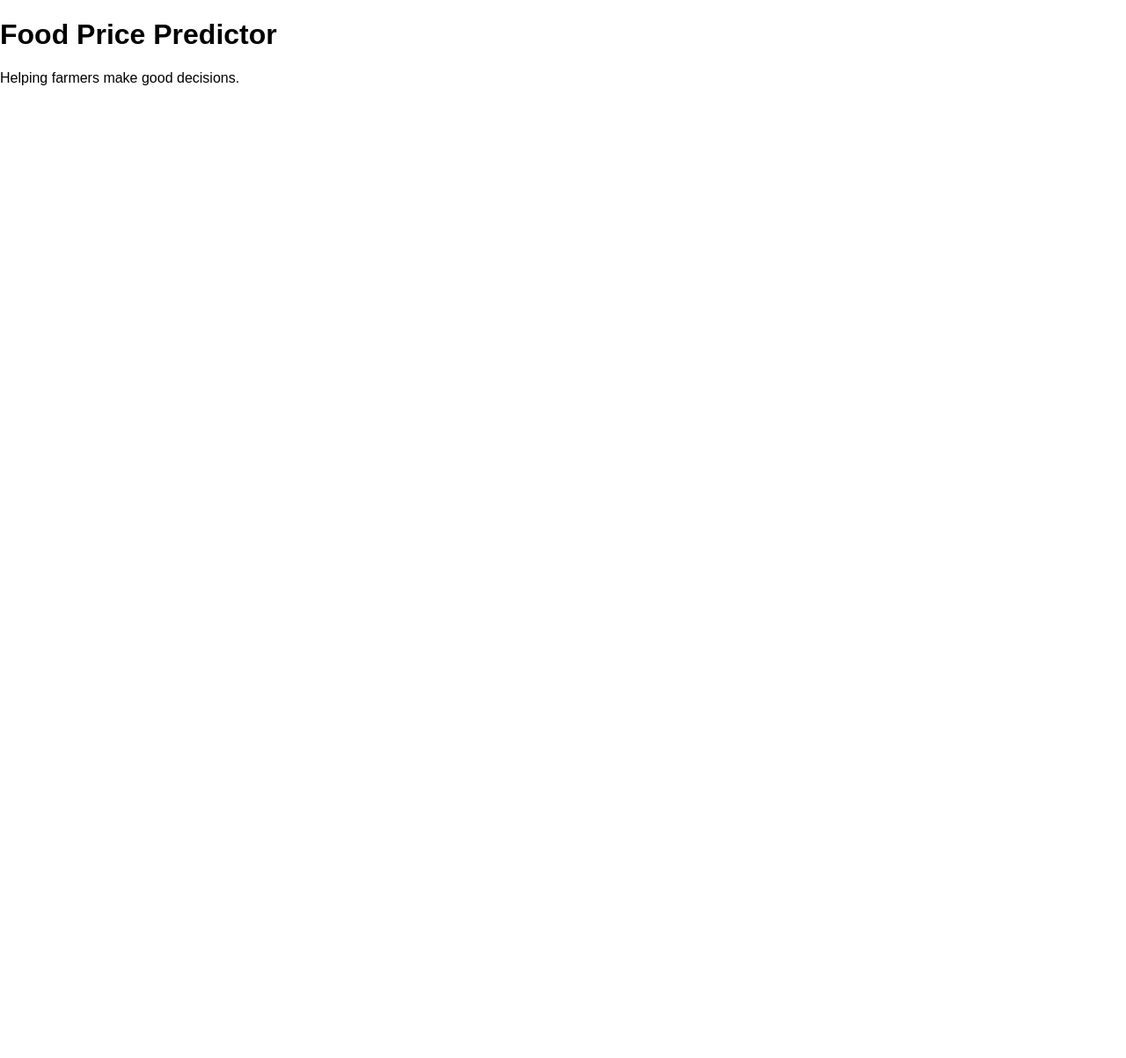
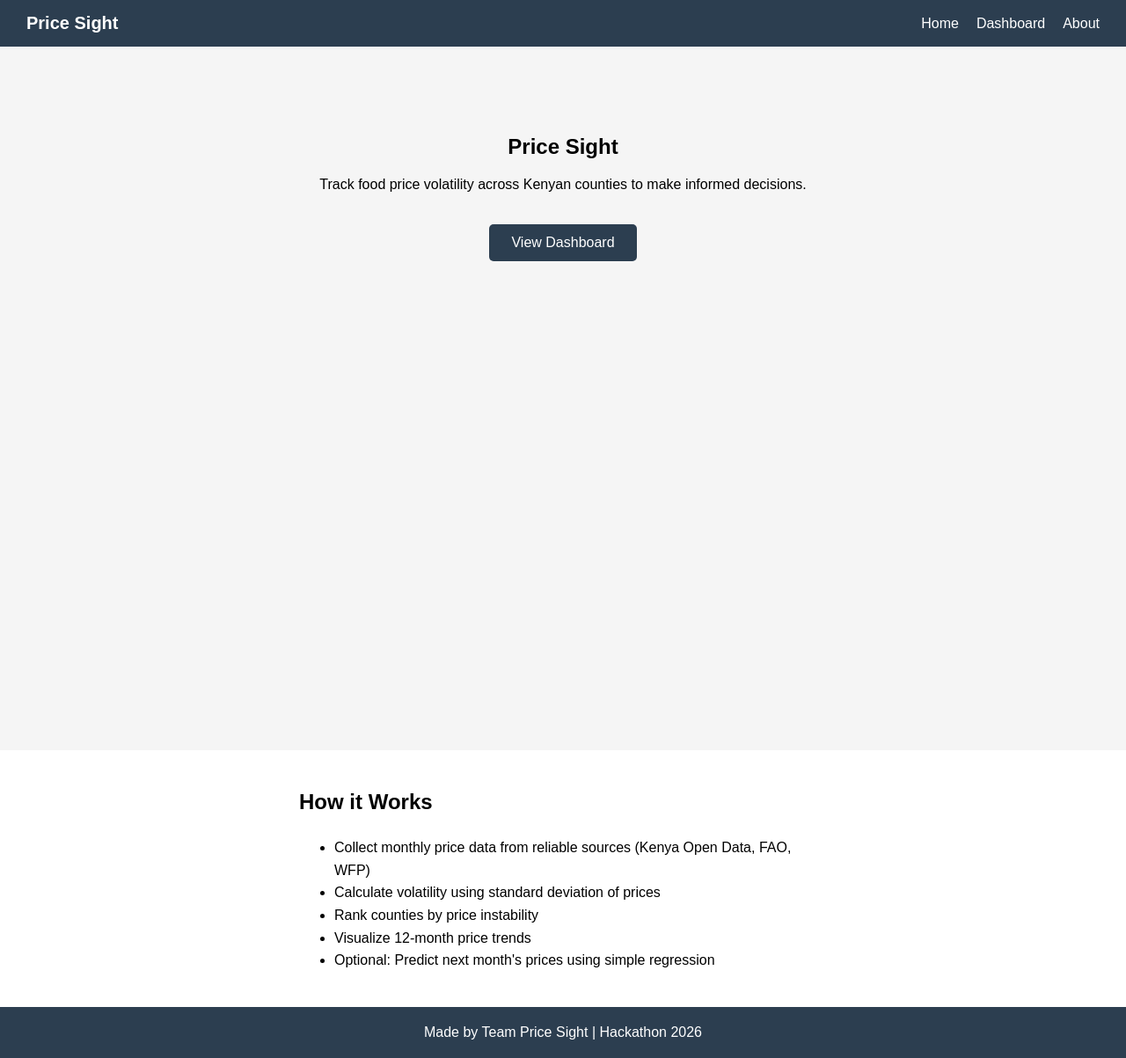
Before and after one commit to rhapsodydevv/food-price-predictor, a React (Vite) app in the folder frontend/: page / in a window 1280 px wide. Shown: the whole page at 88% size. Before the commit the page ends 800 px from the top, so only its background shows below. Built offline with nearby package versions, Linux system fonts and the light colour scheme.

Commit message:
Created the navbar

```diff
--- a/frontend/package.json
+++ b/frontend/package.json
@@ -11,7 +11,8 @@
   },
   "dependencies": {
     "react": "^19.2.0",
-    "react-dom": "^19.2.0"
+    "react-dom": "^19.2.0",
+    "react-router-dom": "^7.13.1"
   },
   "devDependencies": {
     "@eslint/js": "^9.39.1",
--- a/frontend/src/App.jsx
+++ b/frontend/src/App.jsx
@@ -1,8 +1,14 @@
+import { Route, BrowserRouter as Router, Routes } from "react-router-dom";
+import Navbar from "./components/Navbar";
+import Home from "./pages/Home";
+
 export default function App() {
   return (
-    <div>
-      <h1>Food Price Predictor</h1>
-      <p>Helping farmers make good decisions.</p>
-    </div>
+    <Router>
+      <Navbar />
+      <Routes>
+        <Route path="/" element={<Home />} />
+      </Routes>
+    </Router>
   );
 }
--- a/frontend/src/components/Navbar.jsx
+++ b/frontend/src/components/Navbar.jsx
@@ -0,0 +1,35 @@
+import { Link } from "react-router-dom";
+
+export default function Navbar() {
+    const navStyle = {
+        padding: "15px 30px",
+        background: "#2c3e50",
+        color: "#fff",
+        display: "flex",
+        justifyContent: "space-between",
+        alignItems: "center",
+    };
+
+    const linkStyle = {
+        color: "#fff",
+        textDecoration: "none",
+        marginLeft: "20px",
+    };
+
+    return (
+        <nav style={navStyle}>
+            <div style={{ fontWeight: "bold", fontSize: "20px" }}>Price Sight</div>
+            <div>
+                <Link to="/" style={linkStyle}>
+                    Home
+                </Link>
+                <Link to="/dashboard" style={linkStyle}>
+                    Dashboard
+                </Link>
+                <Link to="/about" style={linkStyle}>
+                    About
+                </Link>
+            </div>
+        </nav>
+    );
+}
--- a/frontend/src/pages/Home.jsx
+++ b/frontend/src/pages/Home.jsx
@@ -0,0 +1,55 @@
+import { Link } from "react-router-dom";
+
+export default function Home() {
+    const heroStyle = {
+        textAlign: "center",
+        padding: "80px 20px",
+        backgroundColor: "#f5f5f5",
+        minHeight: "80vh",
+    };
+
+    const buttonStyle = {
+        padding: "12px 25px",
+        fontSize: "16px",
+        marginTop: "20px",
+        cursor: "pointer",
+        backgroundColor: "#2c3e50",
+        color: "#fff",
+        border: "none",
+        borderRadius: "5px",
+    };
+
+    const infoStyle = {
+        maxWidth: "600px",
+        margin: "40px auto",
+        lineHeight: "1.6",
+        textAlign: "left",
+    };
+
+    return (
+        <div>
+            <section style={heroStyle}>
+                <h1>Price Sight</h1>
+                <p>Track food price volatility across Kenyan counties to make informed decisions.</p>
+                <Link to="/dashboard">
+                    <button style={buttonStyle}>View Dashboard</button>
+                </Link>
+            </section>
+
+            <section style={infoStyle}>
+                <h2>How it Works</h2>
+                <ul>
+                    <li>Collect monthly price data from reliable sources (Kenya Open Data, FAO, WFP)</li>
+                    <li>Calculate volatility using standard deviation of prices</li>
+                    <li>Rank counties by price instability</li>
+                    <li>Visualize 12-month price trends</li>
+                    <li>Optional: Predict next month's prices using simple regression</li>
+                </ul>
+            </section>
+
+            <footer style={{ textAlign: "center", padding: "20px", background: "#2c3e50", color: "#fff" }}>
+                Made by Team Price Sight | Hackathon 2026
+            </footer>
+        </div>
+    );
+}
```
Also changed, not shown: frontend/src/main.jsx (+8 -8 lines), 1 other file (tests, documents, lock files or other folders).
